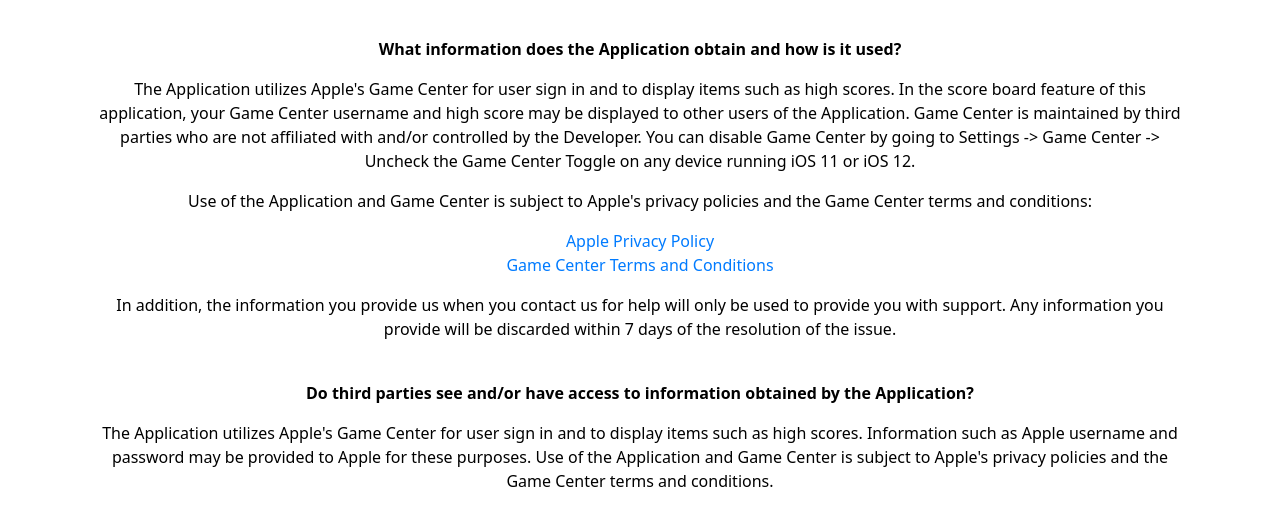
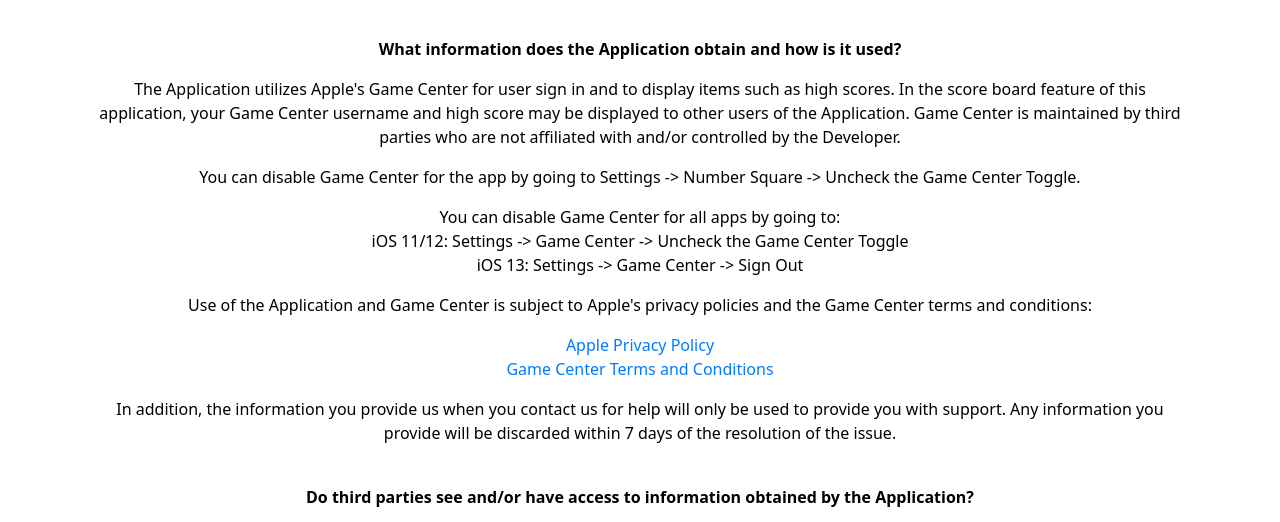
Before and after one commit to tjmadonna/madonnaapps, a plain HTML site: page numbersquare/privacy-policy.html in a window 1280 px wide. Shown: the part 213-735 px from the top of the page. Drawn offline with nearby package versions, Linux system fonts and the light colour scheme.

Commit message:
Added Game Center opt out instructions for iOS 13 in the What information does the Application obtain section of the NumberSquare privacy policy

```diff
--- a/numbersquare/privacy-policy.html
+++ b/numbersquare/privacy-policy.html
@@ -55,7 +55,17 @@
                     <p><b>What information does the Application obtain and how is it used?</b></p>
 
                     <p>
-                      The Application utilizes Apple's Game Center for user sign in and to display items such as high scores. In the score board feature of this application, your Game Center username and high score may be displayed to other users of the Application. Game Center is maintained by third parties who are not affiliated with and/or controlled by the Developer. You can disable Game Center by going to Settings -> Game Center -> Uncheck the Game Center Toggle on any device running iOS 11 or iOS 12.
+                      The Application utilizes Apple's Game Center for user sign in and to display items such as high scores. In the score board feature of this application, your Game Center username and high score may be displayed to other users of the Application. Game Center is maintained by third parties who are not affiliated with and/or controlled by the Developer.
+                    </p>
+
+                    <p>
+                      You can disable Game Center for the app by going to Settings -> Number Square -> Uncheck the Game Center Toggle.
+                    </p>
+
+                    <p>
+                      You can disable Game Center for all apps by going to: <br>
+                      iOS 11/12: Settings -> Game Center -> Uncheck the Game Center Toggle <br>
+                      iOS 13: Settings -> Game Center -> Sign Out
                     </p>
 
                     <div>
@@ -93,8 +103,6 @@
                     <p>
                       You can disable Game Center for the app by going to Settings -> Number Square -> Uncheck the Game Center Toggle.
                     </p>
-
-
 
                     <p>
                       You can disable Game Center for all apps by going to: <br>
```
